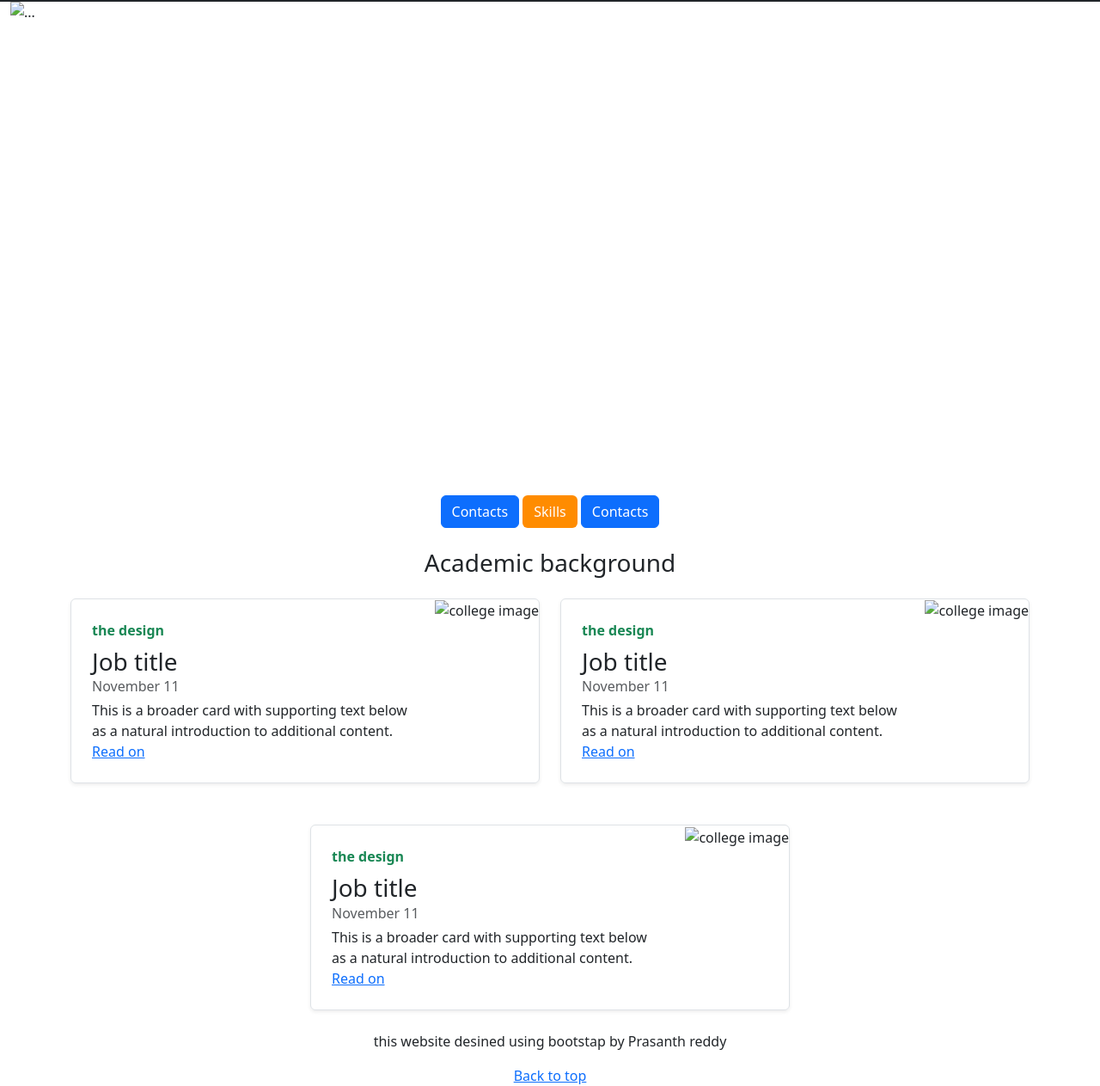
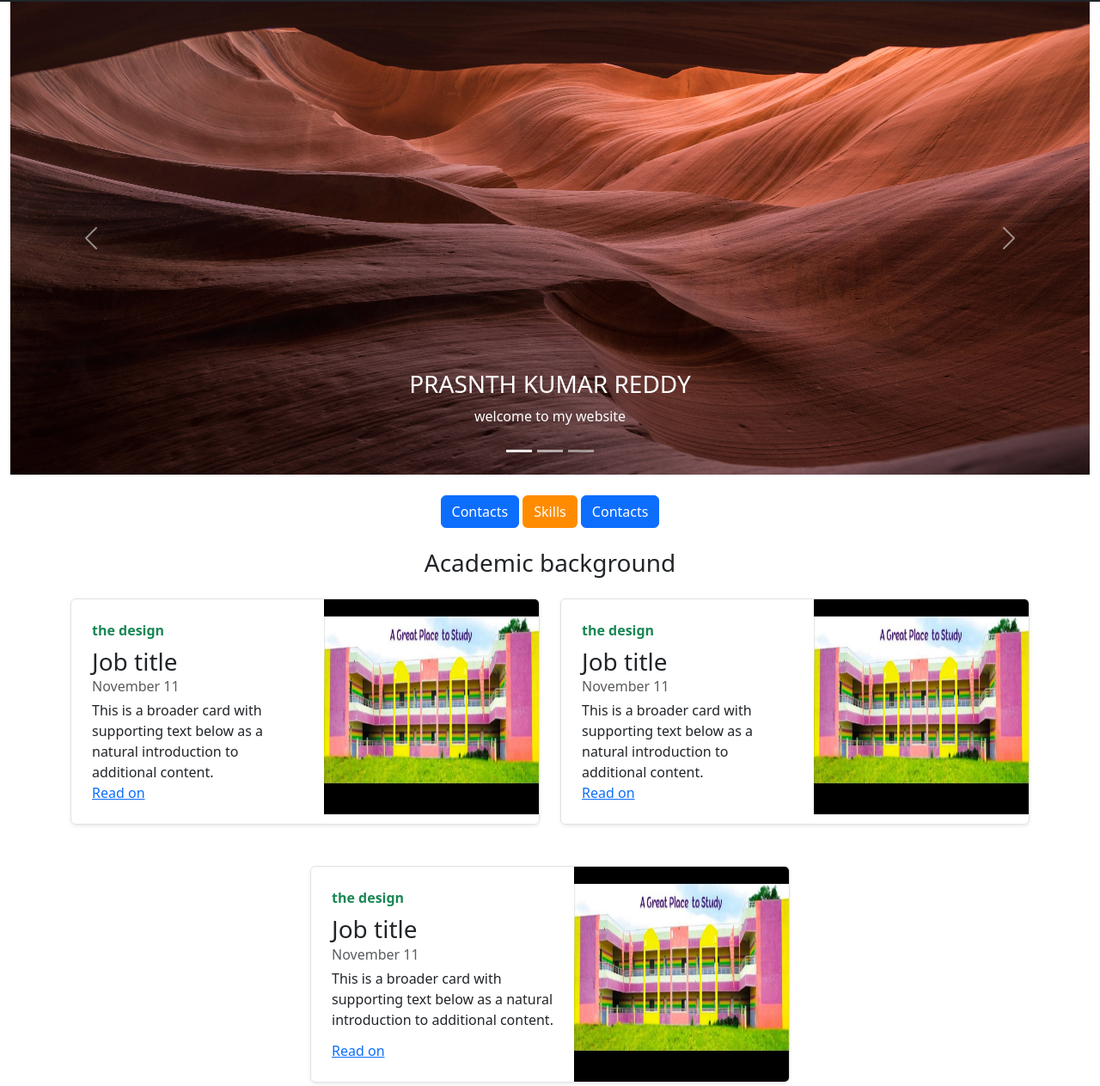
Before and after one commit to Prasanth1111111/website, a plain HTML site: page index.html in a window 1280 px wide. Shown: the part 54-1317 px from the top of the page at 86% size. Drawn offline with nearby package versions, Linux system fonts and the light colour scheme; the site is published under a folder, as on GitHub Pages, so addresses that start at the root find nothing.

Commit message:
Update index.html

```diff
--- a/index.html
+++ b/index.html
@@ -58,21 +58,21 @@
             </div>
             <div class="carousel-inner">
                 <div class="carousel-item active">
-                    <img src="/image/three.jpg" class="d-block w-100" alt="..." height="550">
+                    <img src="image/three.jpg" class="d-block w-100" alt="..." height="550">
                     <div class="carousel-caption d-none d-md-block">
                         <h3>PRASNTH KUMAR REDDY</h3>
                         <p>welcome to my website</p>
                     </div>
                 </div>
                 <div class="carousel-item">
-                    <img src="/image/four.jpg" class="d-block w-100" alt="..." height="550">
+                    <img src="image/four.jpg" class="d-block w-100" alt="..." height="550">
                     <div class="carousel-caption d-none d-md-block">
                         <h3>PRASNTH KUMAR REDDY</h3>
                         <p>welcome to my website</p>
                     </div>
                 </div>
                 <div class="carousel-item">
-                    <img src="/image/two.jpg" class="d-block w-100" alt="..." height="550">
+                    <img src="image/two.jpg" class="d-block w-100" alt="..." height="550">
                     <div class="carousel-caption d-none d-md-block">
                         <h3>PRASNTH KUMAR REDDY</h3>
                         <p>welcome to my website</p>
@@ -193,7 +193,7 @@
                         </a>
                     </div>
                     <div class="col-auto d-none d-lg-block">
-                        <img src="/image/clg_img.jpg" alt="college image" class="bd-placeholder-img" width="250" height="250">
+                        <img src="image/clg_img.jpg" alt="college image" class="bd-placeholder-img" width="250" height="250">
 
                     </div>
                 </div>
@@ -231,7 +231,7 @@
                         </a>
                     </div>
                     <div class="col-auto d-none d-lg-block">
-                        <img src="/image/clg_img.jpg" alt="college image" class="bd-placeholder-img" width="250" height="250">
+                        <img src="image/clg_img.jpg" alt="college image" class="bd-placeholder-img" width="250" height="250">
 
                     </div>
                 </div>
@@ -270,7 +270,7 @@
                 </a>
             </div>
             <div class="col-auto d-none d-lg-block">
-                <img src="/image/clg_img.jpg" alt="college image" class="bd-placeholder-img" width="250" height="250">
+                <img src="image/clg_img.jpg" alt="college image" class="bd-placeholder-img" width="250" height="250">
 
             </div>
         </div>
```
